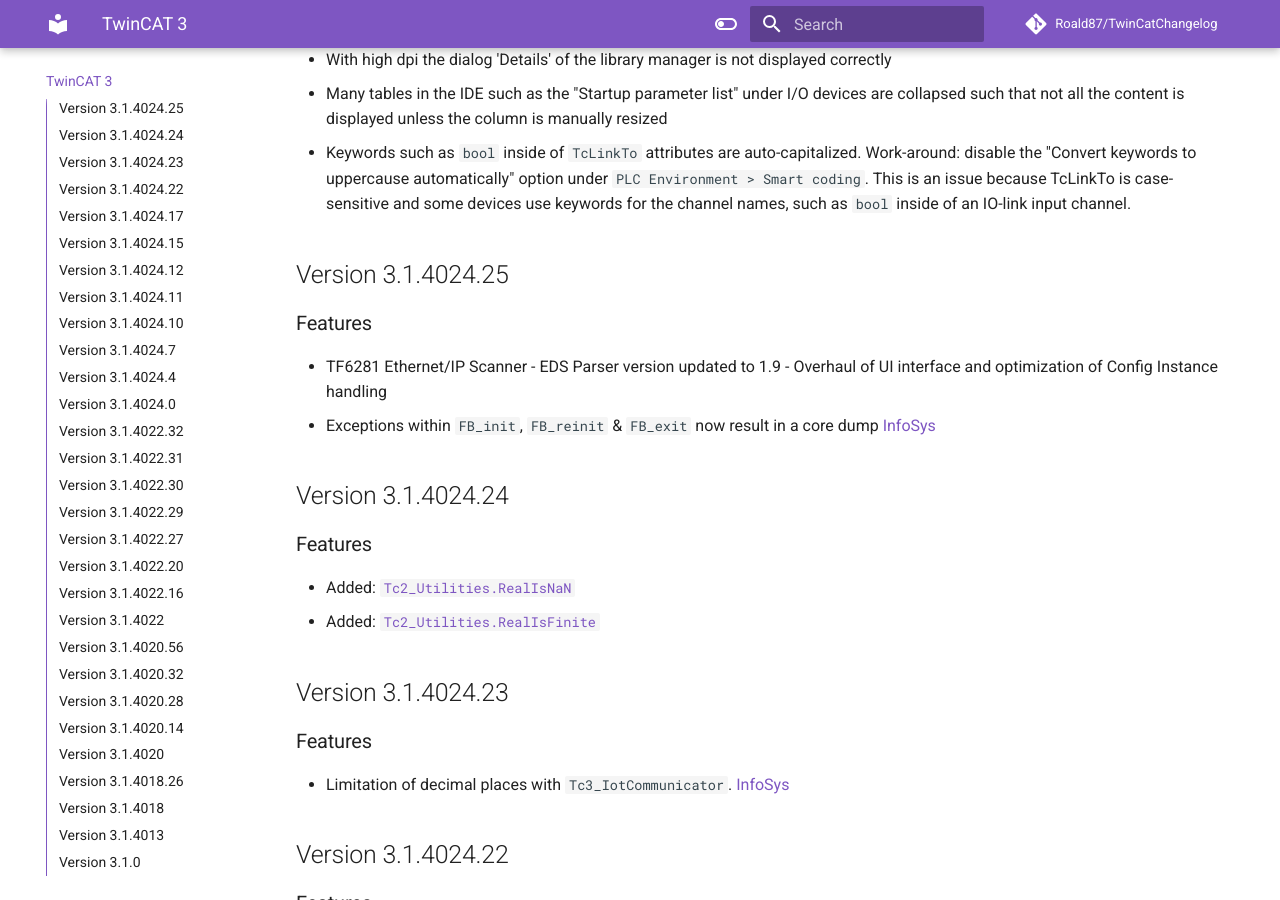
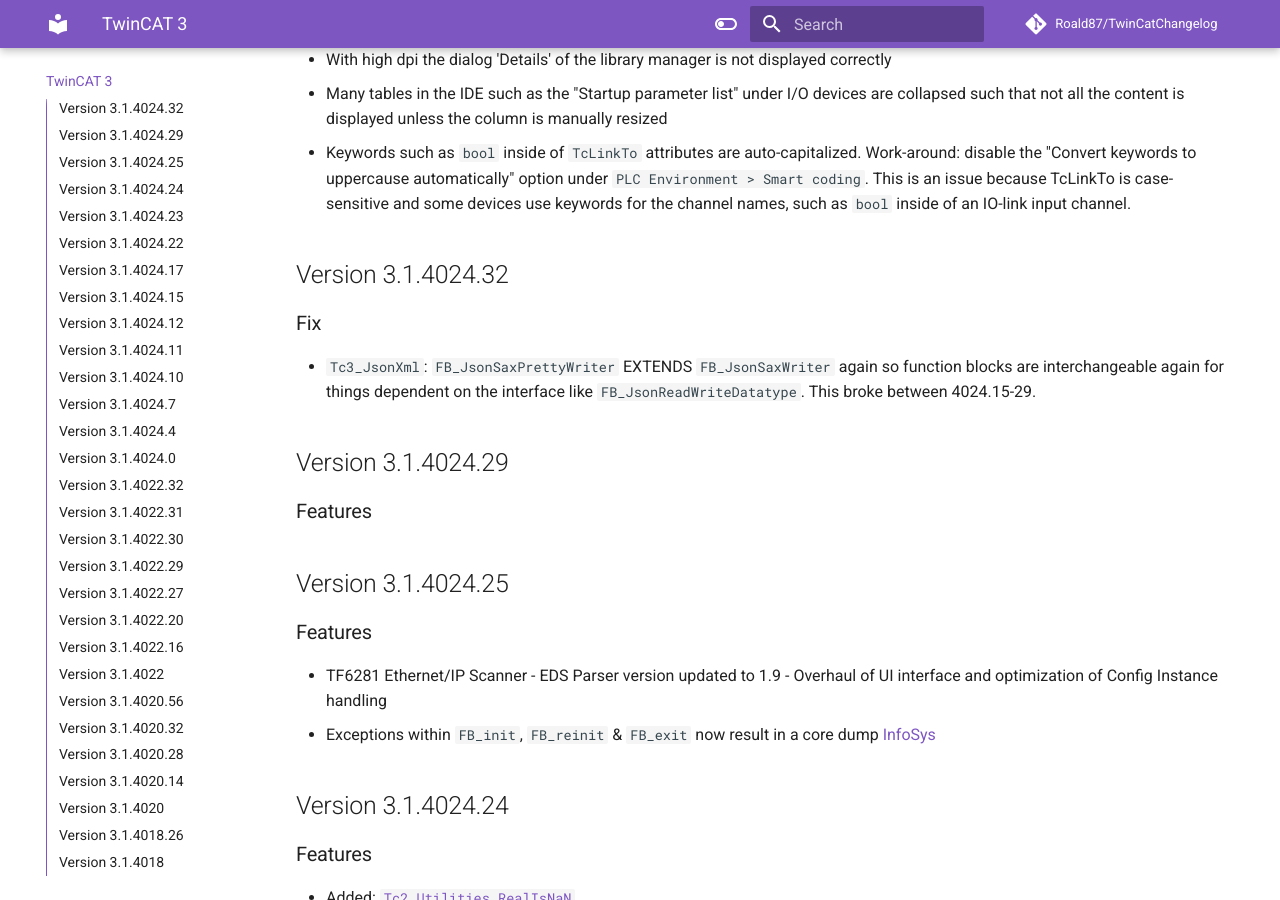
Before and after one commit to Roald87/TwinCatChangelog, an MkDocs documentation site: the page built from docs/tc3.md, in a window 1280 px wide and 900 px high, scrolled down 564 px. Built offline with MkDocs 1.6.1 and Material for MkDocs 9.7.7, drawn with Linux system fonts in a browser that asks for light colours; comment, search, counter and statistics services are not loaded.

Commit message:
feat(tc3): add 3.1.4024.32 and bug fix for FB_JsonSaxPrettyWriter (#40)

```diff
--- a/docs/tc3.md
+++ b/docs/tc3.md
@@ -12,6 +12,16 @@
   - With high dpi the dialog 'Details' of the library manager is not displayed correctly
   - Many tables in the IDE such as the "Startup parameter list" under I/O devices are collapsed such that not all the content is displayed unless the column is manually resized
 - Keywords such as `bool` inside of `TcLinkTo` attributes are auto-capitalized. Work-around: disable the "Convert keywords to uppercause automatically" option under `PLC Environment > Smart coding`. This is an issue because TcLinkTo is case-sensitive and some devices use keywords for the channel names, such as `bool` inside of an IO-link input channel.
+
+## Version 3.1.4024.32
+
+### Fix
+
+- `Tc3_JsonXml`: `FB_JsonSaxPrettyWriter` EXTENDS `FB_JsonSaxWriter` again so function blocks are interchangeable again for things dependent on the interface like `FB_JsonReadWriteDatatype`. This broke between 4024.15-29.
+
+## Version 3.1.4024.29
+
+### Features
 
 ## Version 3.1.4024.25
 
```
